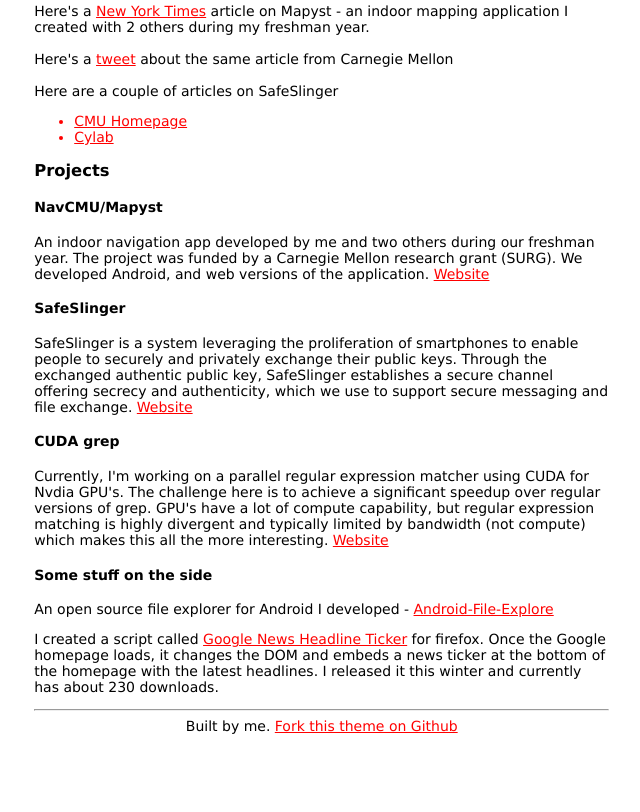
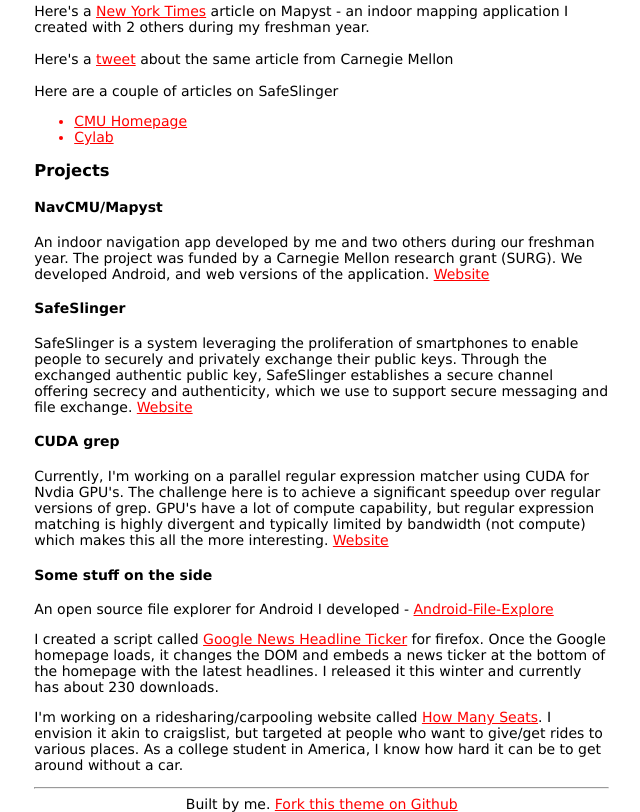
Before and after one commit to mburman/Personal-Website, a plain HTML site: page index.html in a window 1280 px wide. Shown: the part 397-1209 px from the top of the page, without its empty margins (195-835 px from the left). Before the commit the page ends 1131 px from the top, so only its background shows below. Drawn offline with Linux system fonts and the light colour scheme.

Commit message:
Added howmanyseats.com

```diff
--- a/index.html
+++ b/index.html
@@ -100,7 +100,7 @@ Ticker</a> for firefox. Once the Google homepage loads, it changes the DOM and
 embeds a news ticker at the bottom of the homepage with the latest headlines. I
 released it this winter and currently has about 230 downloads. </p>
 
-
+<p> I'm working on a ridesharing/carpooling website called <a href="http://howmanyseats.com">How Many Seats</a>. I envision it akin to craigslist, but targeted at people who want to give/get rides to various places. As a college student in America, I know how hard it can be to get around without a car.
 <hr \>
 
 <div id="footer"> Built by me. <a href="http://github.com/mburman/Personal-Website">
```
